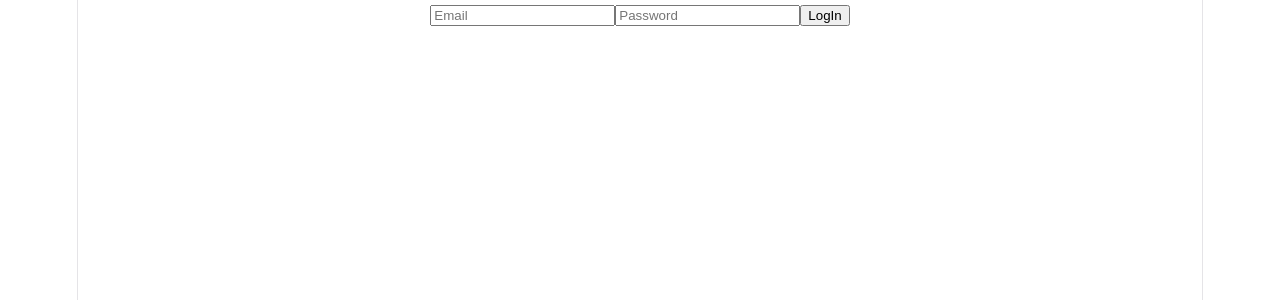
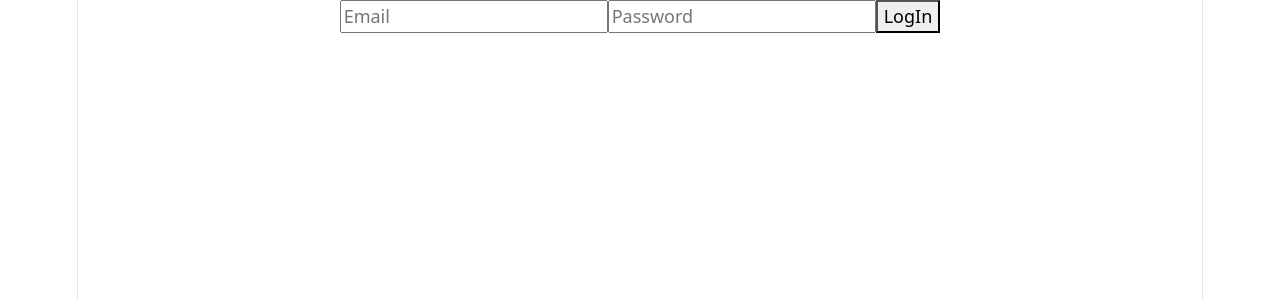
Before and after one commit to Raf0307/FinanceTracking, a React (Vite) app in the folder financeTrack/client/: page /login in a window 1280 px wide. Shown: the top 300 px of the page. Built offline with nearby package versions, Linux system fonts and the light colour scheme.

Commit message:
Integrateed Bootstrap through npm

```diff
--- a/financeTrack/client/package.json
+++ b/financeTrack/client/package.json
@@ -11,7 +11,9 @@
   },
   "dependencies": {
     "axios": "^1.19.0",
+    "bootstrap": "^5.3.8",
     "react": "^19.2.8",
+    "react-bootstrap": "^2.10.10",
     "react-dom": "^19.2.8",
     "react-router-dom": "^7.18.2",
     "recharts": "^3.10.1"
--- a/financeTrack/client/src/main.jsx
+++ b/financeTrack/client/src/main.jsx
@@ -3,6 +3,7 @@
 import { BrowserRouter } from 'react-router-dom'
 import './index.css'
 import App from './App.jsx'
+import 'bootstrap/dist/css/bootstrap.min.css'
 
 createRoot(document.getElementById('root')).render(
   <StrictMode>
--- a/financeTrack/client/src/pages/Login.jsx
+++ b/financeTrack/client/src/pages/Login.jsx
@@ -1,25 +1,28 @@
 import { useState } from "react";
 import axios from "axios";
+import { Container } from 'react-bootstrap';
 
 function Login() {
     const [email, setEmail] = useState('');
     const [password, setPassword] = useState('');
     const [error, setError] = useState('');
 
-    async function handleSubmit(){
-        try{
+    async function handleSubmit() {
+        try {
             const response = await axios.post('http://localhost:5000/api/auth/login', {
                 email: email,
                 password: password
             });
             localStorage.setItem('token', response.data.token);
             window.location.href = '/dashboard';
-    }catch(error){
+        } catch (error) {
             setError('Invalid Email or Password')
         }
     }
     return (
+
         <div>
+            <Container>
             <input
                 type="email"
                 value={email}
@@ -27,7 +30,6 @@
                 placeholder="Email"
             />
             <input
-
                 type="password"
                 value={password}
                 onChange={(e) => setPassword(e.target.value)}
@@ -35,6 +37,7 @@
             />
             <button onClick={handleSubmit}>LogIn</button>
             {error && <p>{error}</p>}
+        </Container>
         </div>
     );
 }
```
Also changed, not shown: 1 other file (tests, documents, lock files or other folders). Lines whose indentation alone changed are shown as unchanged.
